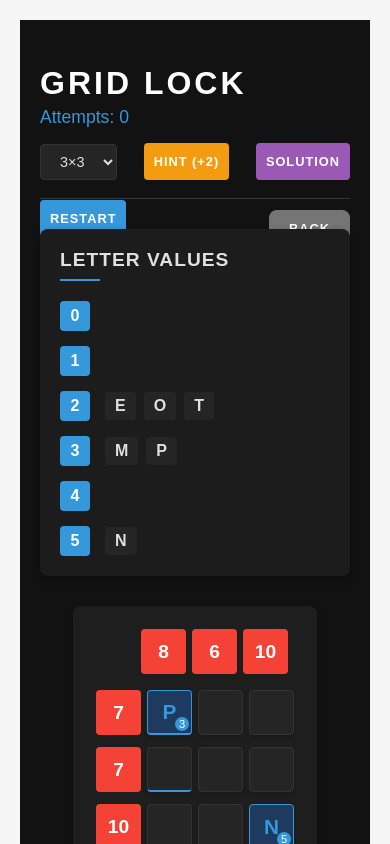
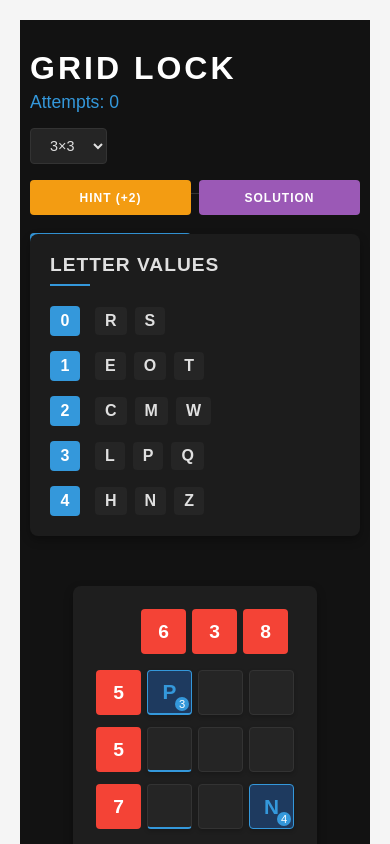
Before and after one commit to nalinmittal027/gafo-games, a React (Create React App) app: page /grid-lock in a window 390 px wide. Shown: the top 844 px of the page. Built offline with nearby package versions, Linux system fonts and the light colour scheme.

Commit message:
mobile ui fix

```diff
--- a/src/components/GridLock/GridLock.css
+++ b/src/components/GridLock/GridLock.css
@@ -472,34 +472,84 @@ body {
   box-sizing: border-box;
 }
 
-.header-controls {
-  display: flex;
-  gap: 10px;
-  align-items: center;
-  height: 40px; /* Consistent height */
-}
-
+/* Then improve the mobile responsive styles at the bottom of the file */
 @media (max-width: 768px) {
   .grid-lock-header {
     flex-direction: column;
     gap: 15px;
     align-items: flex-start;
+    margin-bottom: 20px;
   }
 
   .header-controls {
     width: 100%;
     flex-wrap: wrap;
-    justify-content: space-between;
+    gap: 8px;
+    margin-bottom: 10px;
+  }
+
+  .grid-size-selector {
+    margin-right: auto; /* Push to left */
+  }
+
+  .grid-size-selector select {
+    width: 100%;
+  }
+
+  .game-button, .back-button, .hint-button, .solution-button {
+    flex: 1;
+    min-width: 70px;
+    font-size: 0.8rem;
+    padding: 8px 5px;
+  }
+
+  .game-area {
+    flex-direction: column;
+    margin-top: 20px; /* Add margin to prevent overlap */
+  }
+
+  .letter-values {
+    max-width: none;
+    margin-bottom: 20px;
+  }
+
+  .grid-container {
+    max-width: 100%;
+    overflow-x: auto;
+  }
+}
+
+@media (max-width: 480px) {
+  .grid-lock-container {
+    padding: 15px 10px;
   }
 
   .grid-lock-header h1 {
     font-size: 2rem;
   }
 
+  .header-controls {
+    display: grid;
+    grid-template-columns: 1fr 1fr;
+    width: 100%;
+  }
+
+  .grid-size-selector {
+    grid-column: 1 / -1; /* Make selector span full width */
+    margin-bottom: 8px;
+  }
+
   .game-button, .back-button, .hint-button, .solution-button {
-    padding: 8px 10px;
-    font-size: 0.8rem;
+    font-size: 0.75rem;
+    height: 35px;
   }
+}
+
+/* Add this style for the new hint-note class */
+.hint-note {
+  margin-top: 10px;
+  font-style: italic;
+  color: #f39c12; /* Hint color to differentiate from valid-column-note */
 }
 
 /* Add these styles to src/components/GridLock/GridLock.css */
--- a/src/components/GridLock/GridLock.js
+++ b/src/components/GridLock/GridLock.js
@@ -26,7 +26,13 @@ const GridLock = () => {
   const [gameWon, setGameWon] = useState(false);
   const [attempts, setAttempts] = useState(0);
   const [solutionRevealed, setSolutionRevealed] = useState(false);
-  const [groupedLetterValues, setGroupedLetterValues] = useState({});
+  const [groupedLetterValues, setGroupedLetterValues] = useState({
+    0: [],
+    1: [],
+    2: [],
+    3: [],
+    4: []
+  });
   const [validColumnIndex, setValidColumnIndex] = useState(0);
 
   // Generate a valid grid with valid words (rows only)
@@ -204,11 +210,11 @@ const GridLock = () => {
     setOriginalGrid(validGrid);
     setValidColumnIndex(validColumnIndex);
 
-    // Assign random values to each letter
+    // Assign random values to each letter (changed from 0-5 to 0-4)
     const values = {};
     const alphabet = 'abcdefghijklmnopqrstuvwxyz';
     for (let i = 0; i < alphabet.length; i++) {
-      values[alphabet[i]] = Math.floor(Math.random() * 6); // 0-5
+      values[alphabet[i]] = Math.floor(Math.random() * 5); // Changed from 0-5 to 0-4
     }
     setLetterValues(values);
 
@@ -344,8 +350,8 @@ const GridLock = () => {
 
     const grouped = {};
 
-    // Initialize groups for 0-5
-    for (let i = 0; i <= 5; i++) {
+    // Initialize groups for 0-4
+    for (let i = 0; i <= 4; i++) {
       grouped[i] = [];
     }
 
@@ -359,13 +365,45 @@ const GridLock = () => {
 
     // Group used letters by their values
     Object.entries(letterValues).forEach(([letter, value]) => {
-      if (grouped[value] && usedLetters.has(letter)) {
+      if (grouped[value] !== undefined && usedLetters.has(letter)) {
         grouped[value].push(letter);
       }
     });
 
+    // Add dummy letters to ensure each value has at least 2 letters
+    // and to introduce some confusion for players
+    const unusedLetters = [];
+    for (let i = 0; i < 26; i++) {
+      const letter = String.fromCharCode(97 + i); // a-z
+      if (!usedLetters.has(letter)) {
+        unusedLetters.push(letter);
+      }
+    }
+
+    // Shuffle unused letters for random selection
+    unusedLetters.sort(() => Math.random() - 0.5);
+
+    // Add dummy letters to ensure each value has at least 2 letters
+    for (let i = 0; i <= 4; i++) {
+      // If a value group has less than 2 letters, add dummy letters
+      const neededLetters = Math.max(0, 2 - grouped[i].length);
+
+      // Also add 1-2 random dummy letters to some groups to create confusion
+      const extraLetters = Math.random() < 0.4 ? 1 : 0; // 40% chance to add an extra letter
+
+      const totalDummies = neededLetters + extraLetters;
+
+      // Add dummy letters if we have enough unused letters
+      for (let j = 0; j < totalDummies && unusedLetters.length > 0; j++) {
+        const dummyLetter = unusedLetters.pop();
+        if (dummyLetter) {
+          grouped[i].push(dummyLetter);
+        }
+      }
+    }
+
     // Sort letters within each group
-    for (let i = 0; i <= 5; i++) {
+    for (let i = 0; i <= 4; i++) {
       grouped[i] = grouped[i].sort();
     }
 
@@ -519,7 +557,7 @@ const GridLock = () => {
         <ul>
           <li>Fill in the grid with letters to form valid words in each row</li>
           <li>The sum of each row and column must match the numbers shown</li>
-          <li>Each letter has a numerical value (0-5) shown in the left panel</li>
+          <li>Each letter has a numerical value (0-4) shown in the left panel</li>
           <li>Use the revealed letters in the top-left and bottom-right as clues</li>
           <li>Need help? Use the HINT button to reveal another letter (adds 2 to your attempts)</li>
         </ul>
```
